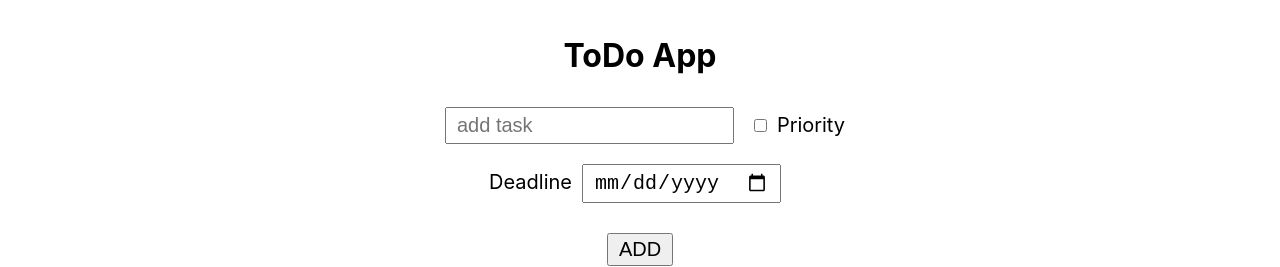
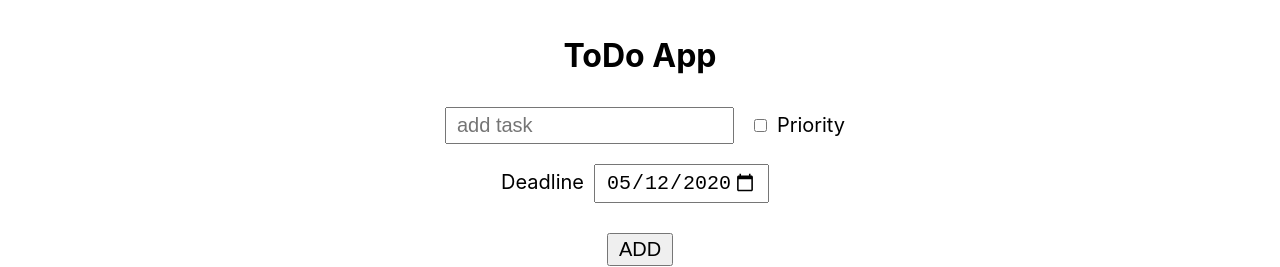
Before and after one commit to WieMon/learning-react-5, a React (Create React App) app: page / in a window 1280 px wide. Shown: the top 267 px of the page. Built offline with nearby package versions, Linux system fonts and the light colour scheme.

Commit message:
Add the text input, checkbox, date picker

```diff
--- a/src/components/AddTask.js
+++ b/src/components/AddTask.js
@@ -2,6 +2,8 @@
 import './AddTask.css';
 
 class AddTask extends Component {
+  minDate = new Date().toISOString().slice(0, 10);
+
   state = {
     text: '',
     checked: false,
@@ -15,14 +17,21 @@
    handleCheckbox = () => {
 
    }
-   handleDate = () => {
+   handleDate = (e) => {
+    this.setState({
+      date: e.target.value
+    })
+   }
 
-   }
    handleClick= () => {
 
    }
 
   render() {
+    let maxDate = this.minDate.slice(0, 4) * 1 + 1;
+    maxDate = maxDate + "-12-31";
+    console.log(maxDate);
+
     return (
       <div className='form'>
         <input type="text" placeholder="add task" value={this.state.text} onChange={this.handleText} />
@@ -30,7 +39,7 @@
         <label htmlFor="important">Priority</label>
         <br />
         <label htmlFor="date">Deadline</label>
-        <input type="date" value={this.state.date} min={this.state.date} onChange={this.handleDate} />
+        <input type="date" value={this.state.date} min={this.minDate} max={maxDate} onChange={this.handleDate} />
         <br />
         <button onClick={this.handleClick}>Add</button>
 
```
